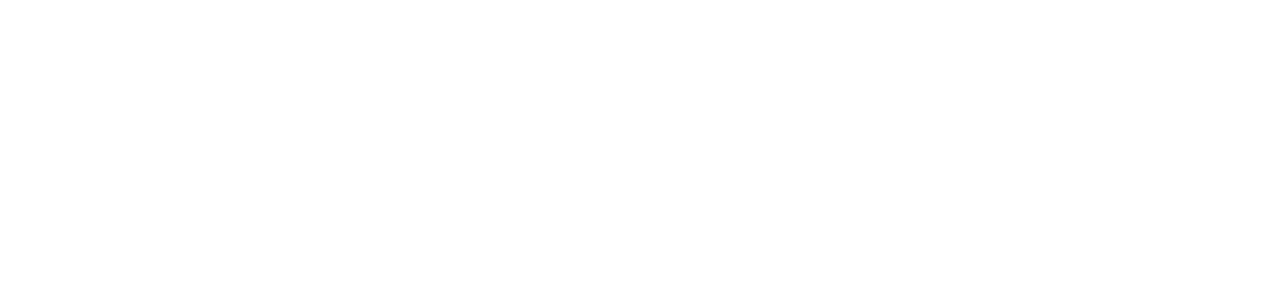
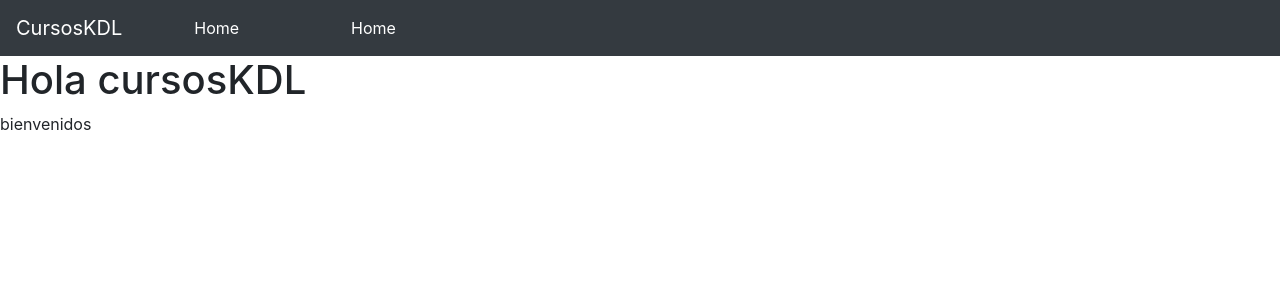
Before and after one commit to aguirremarcela/CursosKDL, an Angular app: page / in a window 1280 px wide. Shown: the top 300 px of the page. Built offline with nearby package versions, Linux system fonts and the light colour scheme.

Commit message:
Se creo la barra de navegacion

```diff
--- a/src/app/app.component.html
+++ b/src/app/app.component.html
@@ -0,0 +1,23 @@
+<nav class="navbar navbar-expand-lg navbar-dark bg-dark">
+  <a class="navbar-brand" href="#">CursosKDL</a>
+  <button class="navbar-toggler" type="button" data-toggle="collapse"
+          data-target="#navbarSupportedContent" aria-controls="navbarSupportedContent"
+          aria-expanded="false" aria-label="Toggle navigation">
+    <span class="navbar-toggler-icon"></span>
+  </button>
+
+  <div class="collapse navbar-collapse" id="navbarSupportedContent">
+    <ul class="navbar-nav mr-auto">
+      <li class="nav-item active ml-5 mr-5">
+        <a class="nav-link" href="#">Home <span class="sr-only">(current)</span></a>
+      </li>
+      <li class="nav-item active ml-5 mr-5">
+        <a class="nav-link" href="#">Home <span class="sr-only">(current)</span></a>
+      </li>
+    </ul>
+  </div>
+</nav>
+<div>
+  <h1>Hola {{title}}</h1>
+  <p>bienvenidos</p>
+</div>
```
